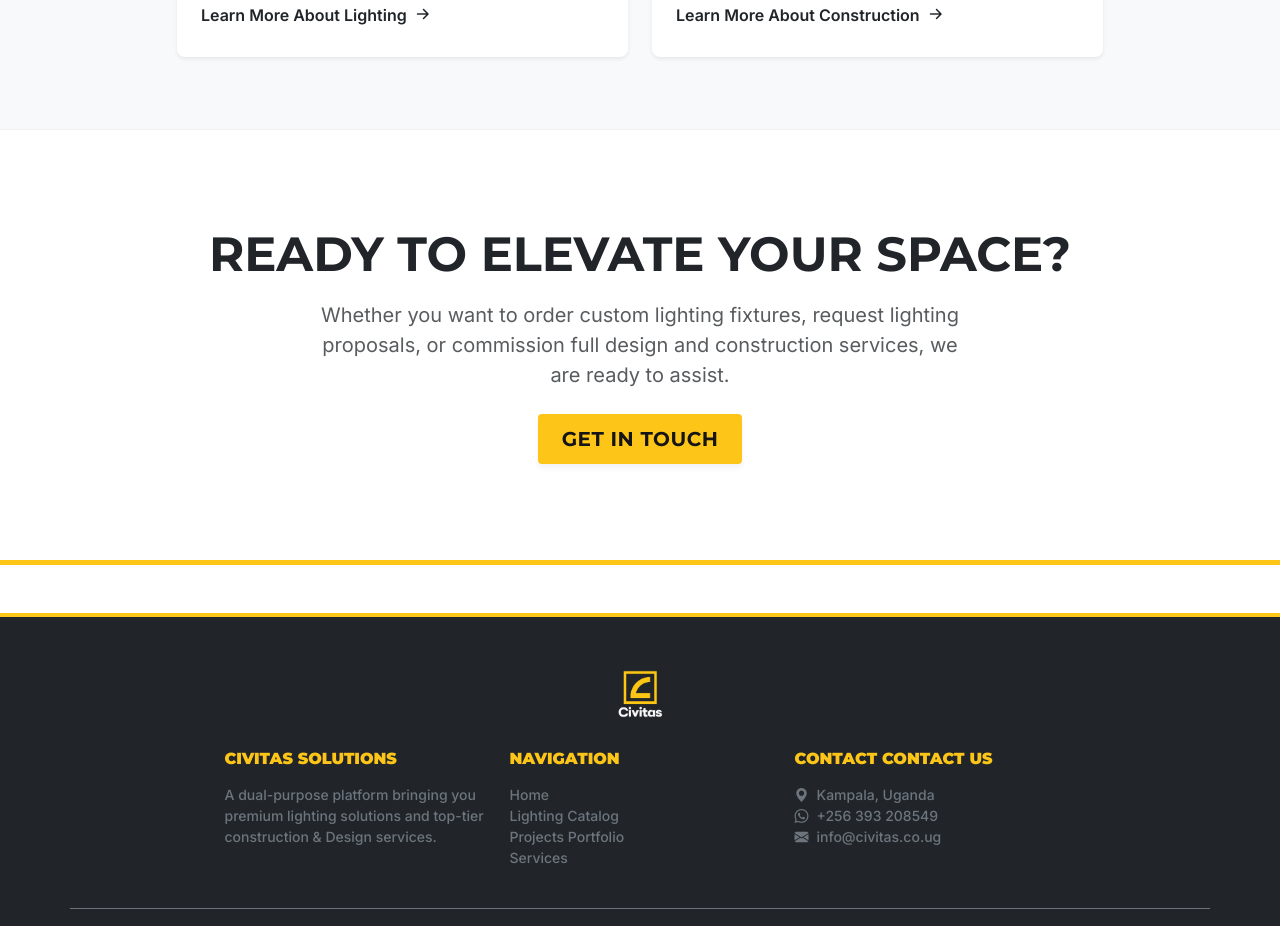
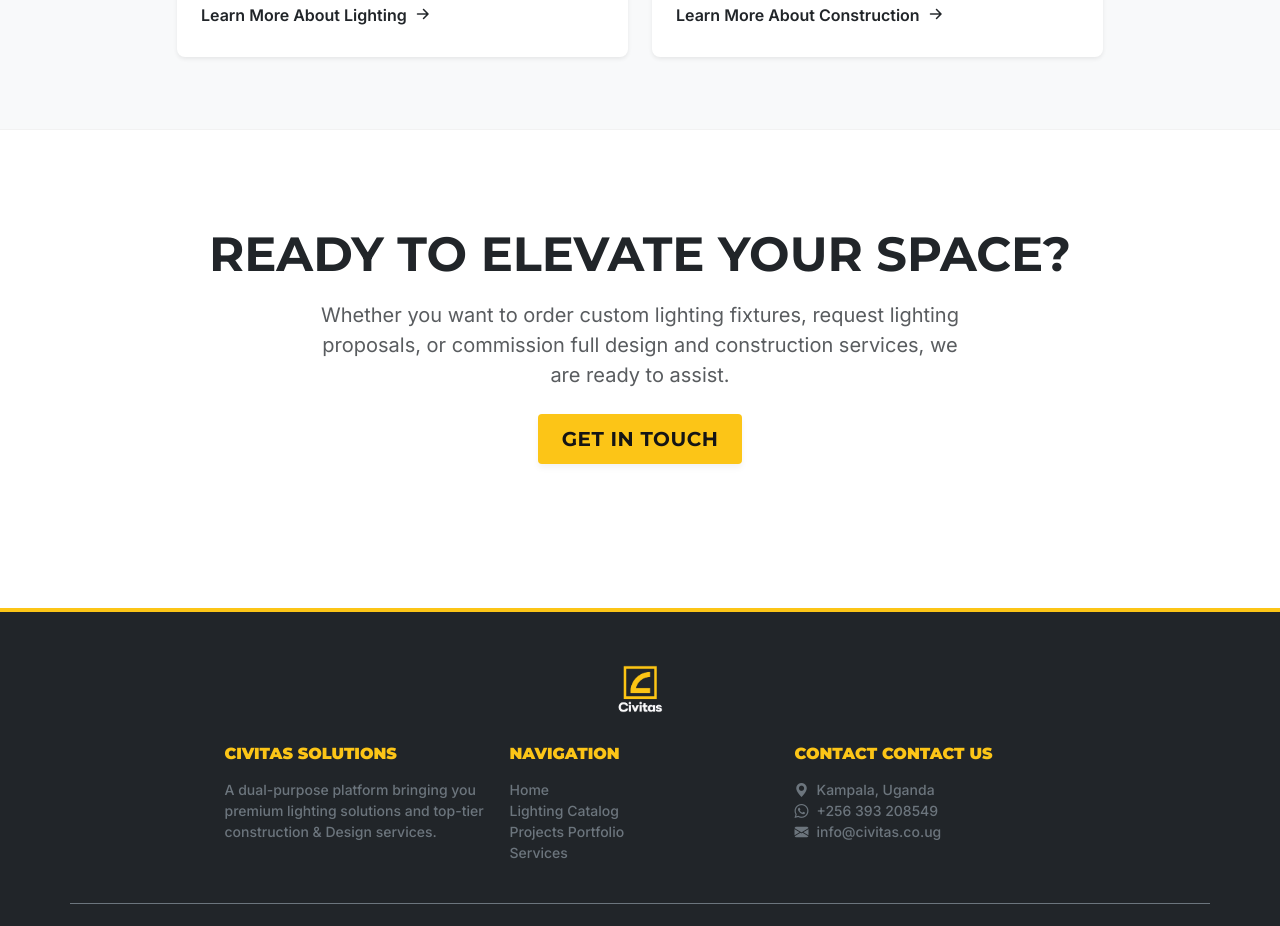
Before and after one commit to alfredochola/civitas, an Angular app: page /home in a window 1280 px wide. Shown: the part 2060-2986 px from the top of the page. Built offline with nearby package versions, Linux system fonts and the light colour scheme.

Commit message:
Remove yellow bottom border from homepage CTA section

```diff
--- a/src/app/components/home/home.html
+++ b/src/app/components/home/home.html
@@ -133,7 +133,7 @@
 </section>
 
 <!-- Call to Action -->
-<section class="py-5 text-center bg-white" style="border-bottom: 5px solid var(--brand-yellow); border-top: 1px solid rgba(0,0,0,0.05);">
+<section class="py-5 text-center bg-white" style="border-top: 1px solid rgba(0,0,0,0.05);">
   <div class="container py-5">
     <h2 class="display-5 fw-bold font-headings text-dark mb-3">READY TO ELEVATE YOUR SPACE?</h2>
     <p class="lead text-muted mx-auto mb-4" style="max-width: 650px;">
```
